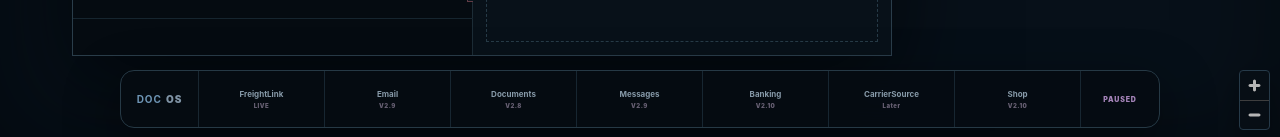
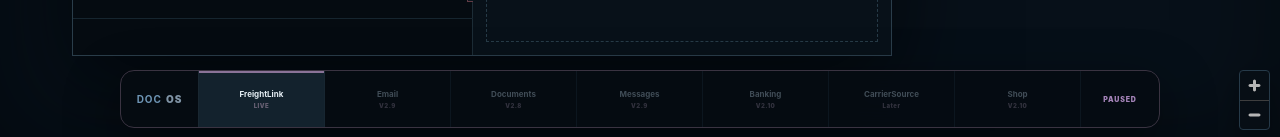
Before and after one commit to MaddMaxx16/DOC-OS-Desktop, a React (Vite) app: page / in a window 1280 px wide. Both pictures are taken after a click on the button "FreightLink desktop". Shown: the part 660-797 px from the top of the page. Built offline with nearby package versions, Linux system fonts and the light colour scheme; no server answers.

Commit message:
V2.4 shell: style active desktop app

```diff
--- a/src/shell/shell.css
+++ b/src/shell/shell.css
@@ -151,3 +151,14 @@
 .app-dock button strong { font-size: 8px; }
 .app-dock button small { color: #665f72; font-size: 6px; font-weight: 900; letter-spacing: .08em; }
 .dock-clock { flex: 0 0 78px; display: grid; place-items: center; color: #a483b8; font-size: 7px; font-weight: 950; letter-spacing: .12em; }
+
+.app-dock button.active {
+  background:#13222d;
+  color:#e5eef4;
+  box-shadow:inset 0 2px #8a7398;
+}
+.app-dock button:disabled {
+  cursor:default;
+  opacity:.46;
+}
+.workspace-open .app-dock { border-color:#3a3341; }
```
